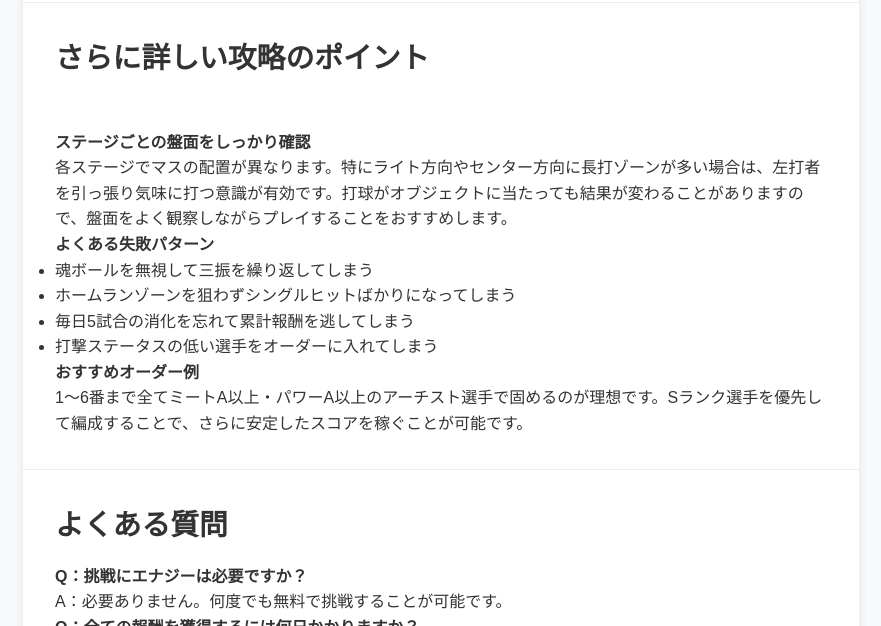
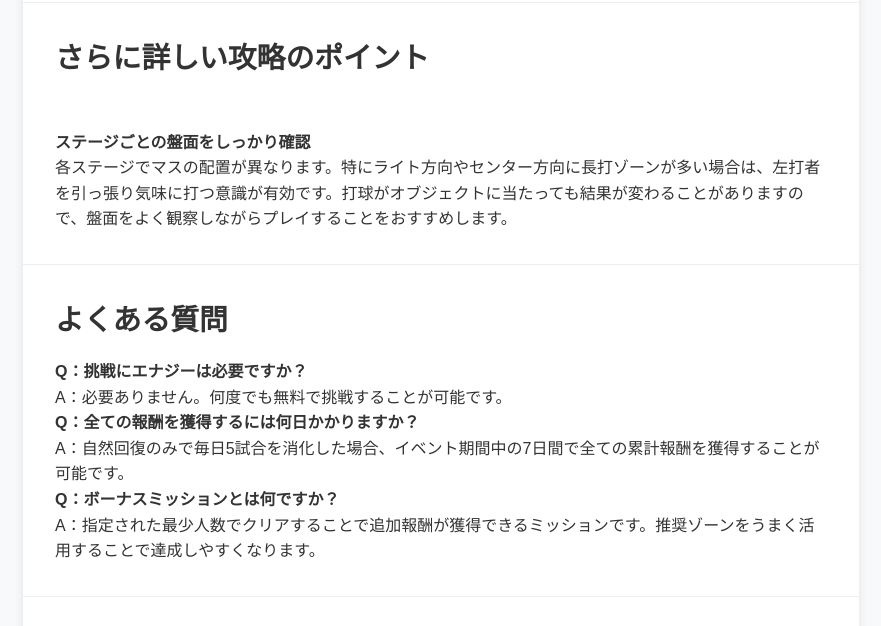
Before and after one commit to Hayato040404/prospi-a-site, a website: page event-yakyuban.html in a window 1280 px wide. Shown: the part 1949-2575 px from the top of the page, without its empty margins (33-914 px from the left). Drawn offline with Linux system fonts and the light colour scheme.

Commit message:
Update event-yakyuban.html

```diff
--- a/event-yakyuban.html
+++ b/event-yakyuban.html
@@ -182,20 +182,7 @@
                                 <h4>ステージごとの盤面をしっかり確認</h4>
                                 <p>各ステージでマスの配置が異なります。特にライト方向やセンター方向に長打ゾーンが多い場合は、左打者を引っ張り気味に打つ意識が有効です。打球がオブジェクトに当たっても結果が変わることがありますので、盤面をよく観察しながらプレイすることをおすすめします。</p>
                             </div>
-                            <div class="strategy-card">
-                                <h4>よくある失敗パターン</h4>
-                                <ul>
-                                    <li>魂ボールを無視して三振を繰り返してしまう</li>
-                                    <li>ホームランゾーンを狙わずシングルヒットばかりになってしまう</li>
-                                    <li>毎日5試合の消化を忘れて累計報酬を逃してしまう</li>
-                                    <li>打撃ステータスの低い選手をオーダーに入れてしまう</li>
-                                </ul>
-                            </div>
-                            <div class="strategy-card">
-                                <h4>おすすめオーダー例</h4>
-                                <p>1～6番まで全てミートA以上・パワーA以上のアーチスト選手で固めるのが理想です。Sランク選手を優先して編成することで、さらに安定したスコアを稼ぐことが可能です。</p>
-                            </div>
-                        </div>
+
                     </section>
 
                     <!-- Q&A -->
```
